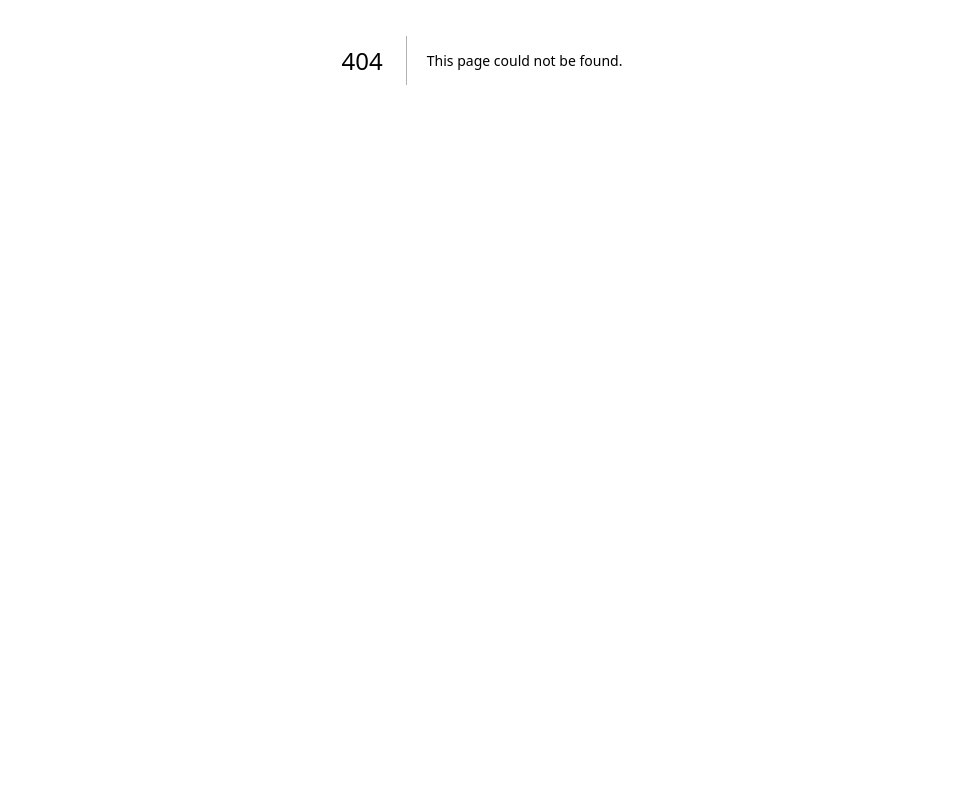
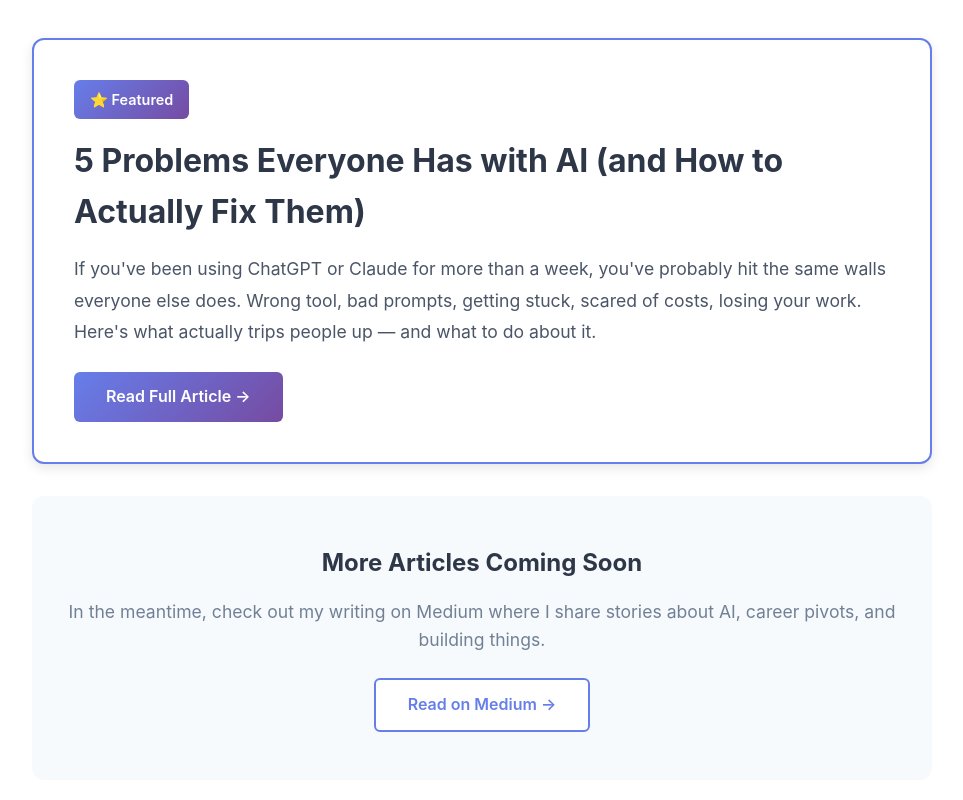
Before and after one commit to givemetheballai-debug/Buildwithjamie, a Next.js app: page /blog in a window 1280 px wide. Before the commit this address had no page. Shown: the part 340-1140 px from the top of the page, without its empty margins (158-1121 px from the left). Before the commit the page ends 800 px from the top, so only its background shows below. Built offline with nearby package versions, Linux system fonts and the light colour scheme.

Commit message:
Create page.js

```diff
--- /dev/null
+++ b/app/blog/page.js
@@ -0,0 +1,115 @@
+import Navigation from '../../components/Navigation'
+import Footer from '../../components/Footer'
+import Link from 'next/link'
+
+export default function Blog() {
+  return (
+    <>
+      <Navigation />
+
+      {/* Page Header */}
+      <div style={{
+        marginTop: '70px',
+        padding: '4rem 2rem',
+        textAlign: 'center',
+        background: 'linear-gradient(135deg, #667eea 0%, #764ba2 100%)',
+        color: 'white'
+      }}>
+        <h1 style={{fontSize: '3rem', marginBottom: '0.5rem'}}>Blog</h1>
+        <p style={{fontSize: '1.2rem'}}>What I'm learning about AI, product strategy, and building businesses</p>
+      </div>
+
+      {/* Article List */}
+      <section style={{padding: '4rem 2rem'}}>
+        <div style={{maxWidth: '900px', margin: '0 auto'}}>
+
+          {/* Featured Article */}
+          <article style={{
+            background: 'white',
+            padding: '2.5rem',
+            borderRadius: '12px',
+            marginBottom: '2rem',
+            boxShadow: '0 4px 12px rgba(0,0,0,0.1)',
+            border: '2px solid #667eea'
+          }}>
+            <span style={{
+              display: 'inline-block',
+              padding: '0.5rem 1rem',
+              background: 'linear-gradient(135deg, #667eea 0%, #764ba2 100%)',
+              color: 'white',
+              borderRadius: '6px',
+              fontSize: '0.9rem',
+              fontWeight: '600',
+              marginBottom: '1rem'
+            }}>⭐ Featured</span>
+
+            <h2 style={{
+              fontSize: '2rem',
+              marginBottom: '1rem',
+              color: '#2d3748'
+            }}>
+              5 Problems Everyone Has with AI (and How to Actually Fix Them)
+            </h2>
+
+            <p style={{
+              fontSize: '1.1rem',
+              lineHeight: '1.8',
+              color: '#4a5568',
+              marginBottom: '1.5rem'
+            }}>
+              If you've been using ChatGPT or Claude for more than a week, you've probably hit the same walls everyone else does. Wrong tool, bad prompts, getting stuck, scared of costs, losing your work. Here's what actually trips people up — and what to do about it.
+            </p>
+
+            <Link href="/blog/5-problems" style={{
+              display: 'inline-block',
+              padding: '0.75rem 2rem',
+              background: 'linear-gradient(135deg, #667eea 0%, #764ba2 100%)',
+              color: 'white',
+              borderRadius: '6px',
+              textDecoration: 'none',
+              fontWeight: '600',
+              transition: 'transform 0.2s'
+            }}>
+              Read Full Article →
+            </Link>
+          </article>
+
+          {/* Coming Soon */}
+          <div style={{
+            textAlign: 'center',
+            padding: '3rem 2rem',
+            background: '#f7fafc',
+            borderRadius: '12px'
+          }}>
+            <h3 style={{fontSize: '1.5rem', marginBottom: '1rem', color: '#2d3748'}}>
+              More Articles Coming Soon
+            </h3>
+            <p style={{fontSize: '1.1rem', color: '#718096', marginBottom: '1.5rem'}}>
+              In the meantime, check out my writing on Medium where I share stories about AI, career pivots, and building things.
+            </p>
+            <a
+              href="https://jamiewilliamswrites.medium.com"
+              target="_blank"
+              rel="noopener noreferrer"
+              style={{
+                display: 'inline-block',
+                padding: '0.75rem 2rem',
+                background: 'white',
+                color: '#667eea',
+                border: '2px solid #667eea',
+                borderRadius: '6px',
+                textDecoration: 'none',
+                fontWeight: '600',
+                transition: 'all 0.2s'
+              }}
+            >
+              Read on Medium →
+            </a>
+          </div>
+        </div>
+      </section>
+
+      <Footer />
+    </>
+  )
+}
```
